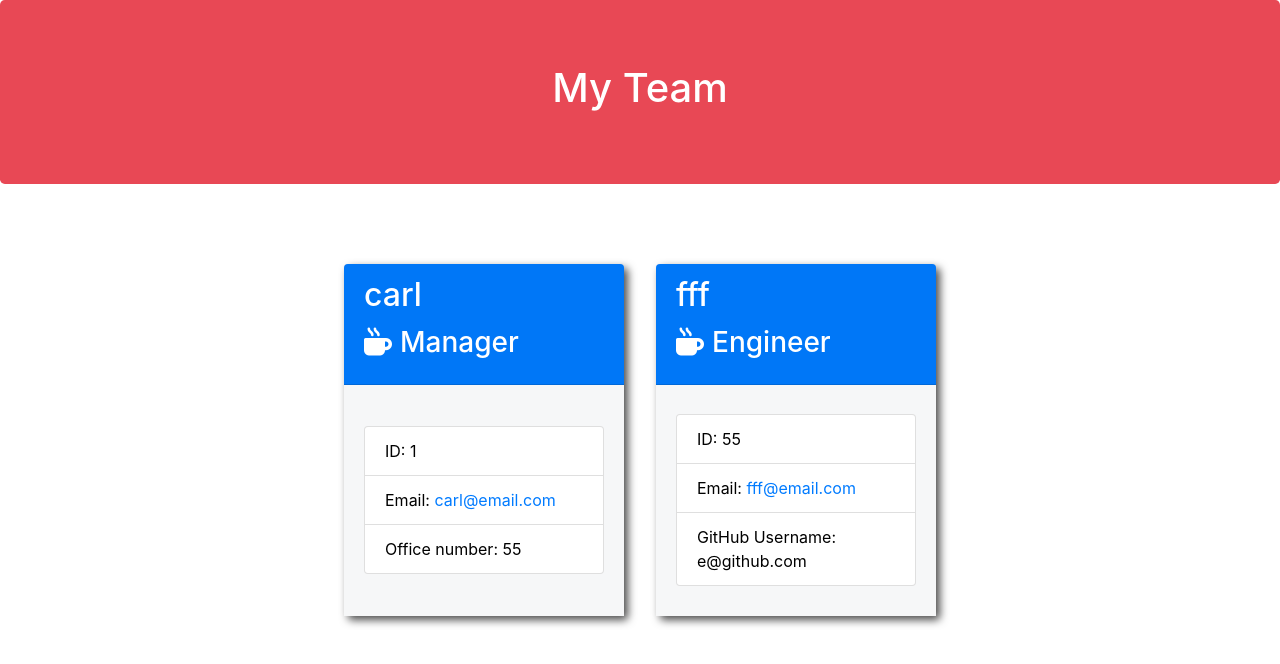
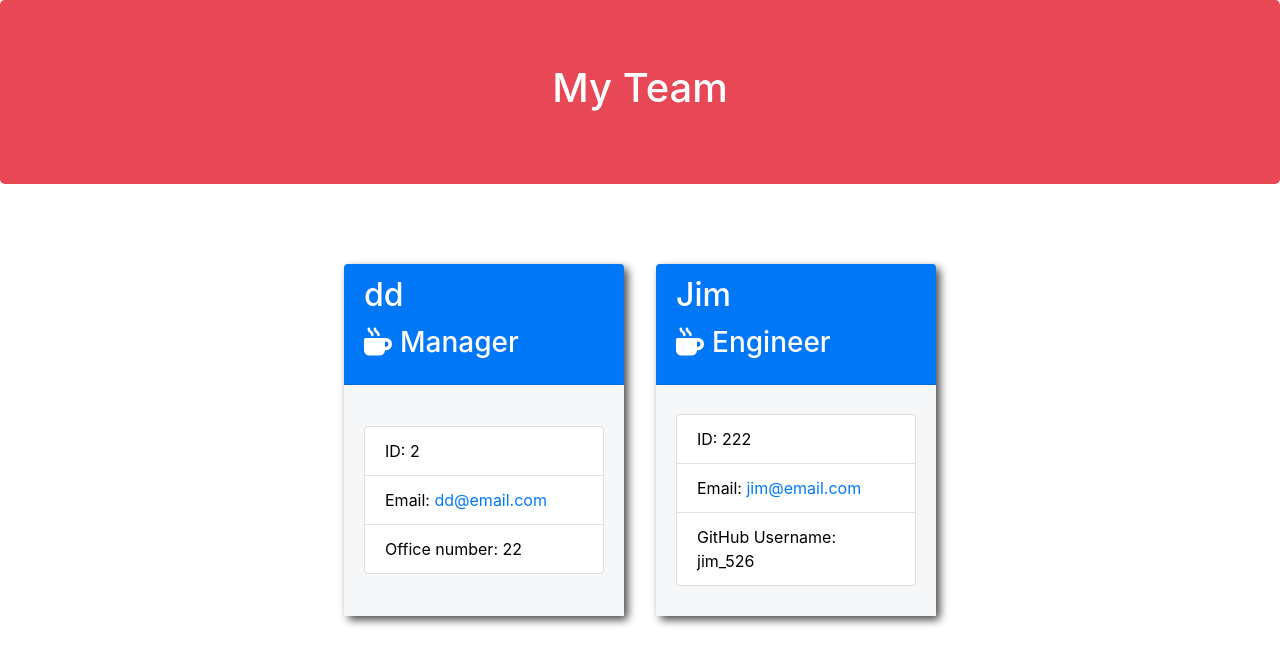
Before and after one commit to Akaiafas526/Team-Profile-Generator, a website: page dist/team.html in a window 1280 px wide. Drawn offline with nearby package versions, Linux system fonts and the light colour scheme.

```diff
--- a/dist/team.html
+++ b/dist/team.html
@@ -27,28 +27,28 @@
 
         <div class="card employee-card">
         <div class="card-header">
-            <h2 class="card-title">carl</h2>
+            <h2 class="card-title">dd</h2>
             <h3 class="card-title"><i class="fas fa-mug-hot mr-2"></i>Manager</h3>
         </div>
         <div class="card-body">
             <ul class="list-group">
-                <li class="list-group-item">ID: 1</li>
-                <li class="list-group-item">Email: <a href="mailto:carl@email.com">carl@email.com</a></li>
-                <li class="list-group-item">Office number: 55</li>
+                <li class="list-group-item">ID: 2</li>
+                <li class="list-group-item">Email: <a href="mailto:dd@email.com">dd@email.com</a></li>
+                <li class="list-group-item">Office number: 22</li>
             </ul>
         </div>
     </div>
 
         <div class="card employee-card">
         <div class="card-header">
-            <h2 class="card-title">fff</h2>
+            <h2 class="card-title">Jim</h2>
             <h3 class="card-title"><i class="fas fa-mug-hot mr-2"></i>Engineer</h3>
         </div>
         <div class="card-body">
             <ul class="list-group">
-                <li class="list-group-item">ID: 55</li>
-                <li class="list-group-item">Email: <a href="mailto:fff@email.com">fff@email.com</a></li>
-                <li class="list-group-item">GitHub Username: e@github.com</li>
+                <li class="list-group-item">ID: 222</li>
+                <li class="list-group-item">Email: <a href="mailto:jim@email.com">jim@email.com</a></li>
+                <li class="list-group-item">GitHub Username: jim_526</li>
             </ul>
         </div>
     </div>
```
Also changed, not shown: README.md.
